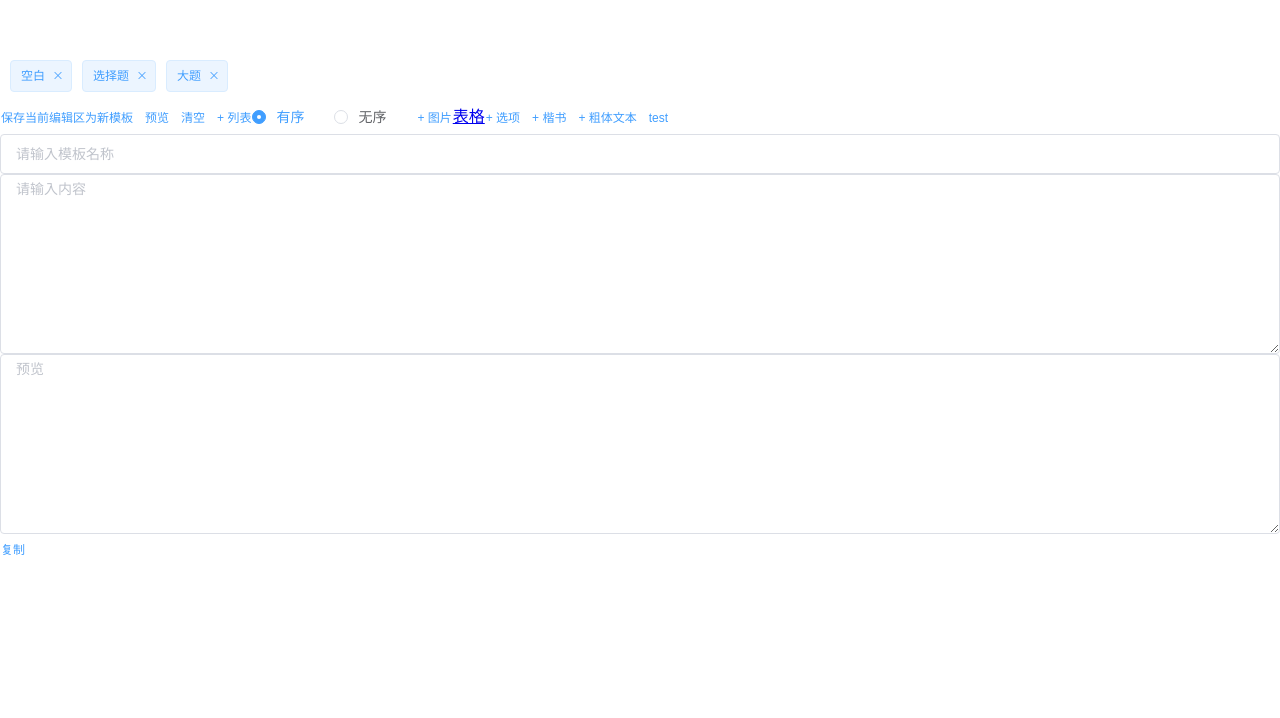
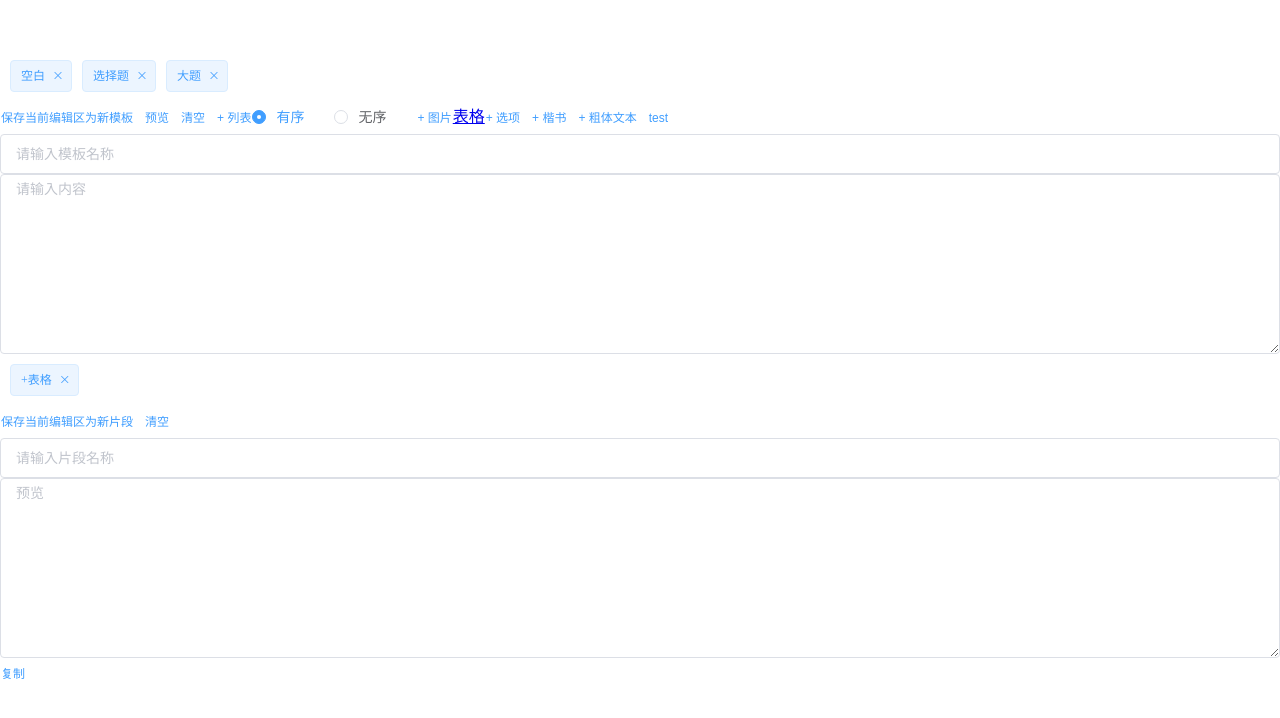
Before and after one commit to Nshcn/latexHelper, a Vue app: page / in a window 1280 px wide. Shown: the top 718 px of the page. Built offline with nearby package versions, Linux system fonts and the light colour scheme.

Commit message:
存储功能完成

```diff
--- a/src/components/Edit.vue
+++ b/src/components/Edit.vue
@@ -55,7 +55,25 @@
               @keydown.tab.native="tabInput($event)"
               show-word-limit>
     </el-input>
+    <div class="latex-snippet-wrap">
+      <el-tag v-for="item in snippetStore"
+              class="snippet-item"
+              :key="item.name"
+              @close="deleteSnippet(item.name)"
+              @click="insertSnippet(item.name)"
+              closable>{{'+'+item.name}}</el-tag>
+
+    </div>
+    <el-button type="text"
+               size="small"
+               @click="saveSnippet">保存当前编辑区为新片段</el-button>
+    <el-button type="text"
+               size="small"
+               @click="latexCode = ''">清空</el-button>
+    <el-input v-model="snippetName"
+              placeholder="请输入片段名称"></el-input>
     <el-input type="textarea"
+              id="preview-area"
               placeholder="预览"
               v-model="latexCode"
               :autosize="{ minRows: 8}"
@@ -69,26 +87,67 @@
 </template>
 
 <script>
+import storage from '@/utils/storage'
+
 export default {
   name: 'Edit',
   components: {},
-  props: {
-    sourceText: String,
+  watch: {
+    templateStore: {
+      handler(newValue) {
+        storage.setItem({
+          value: newValue,
+          name: 'templateStore',
+        })
       },
-  watch: {
-    sourceText(newValue) {
-      this.originText = newValue
+      deep: true,
     },
+    snippetStore: {
+      handler(newValue) {
+        storage.setItem({
+          value: newValue,
+          name: 'snippetStore',
+        })
+      },
+      deep: true,
+    },
+  },
+  created() {
+    let localTemplateStore = storage.getItem('templateStore')
+    if (localTemplateStore) {
+      this.templateStore = localTemplateStore
+    } else {
+      storage.setItem({
+        value: this.templateStore,
+        name: 'templateStore',
+      })
+    }
+
+    let localSnippetStore = storage.getItem('snippetStore')
+    if (localSnippetStore) {
+      this.snippetStore = localSnippetStore
+    } else {
+      storage.setItem({
+        value: this.snippetStore,
+        name: 'snippetStore',
+      })
+    }
   },
   data() {
     return {
       originText: '',
       inputVisible: false,
       templateName: '',
-      curTemplate: '空白',
+      snippetName: '',
       latexCode: '',
       listType: 'ol',
       markTypeArr: ['ol', 'ul', 'fig', 'wfig', 'opt', 'kaishu', 'bf'],
+      snippetStore: [
+        {
+          name: '表格',
+          content: '【表格】,fdskjkjsfdjsdkafds\nfjdklsjfl\njfkdjsk',
+        },
+      ],
       templateStore: [
         {
           name: '空白',
@@ -116,11 +175,29 @@ export default {
         dom.value.substring(dom.selectionEnd, dom.textLength)
     },
     showTemplate(templateName) {
+      if (this.originText.trim() !== '') {
+        this.$confirm(`切换模板会清空编辑区, 是否继续?`, '提示', {
+          confirmButtonText: '确定',
+          cancelButtonText: '取消',
+          type: 'warning',
+        })
+          .then(() => {
             this.templateName = templateName
             for (let item of this.templateStore) {
               if (item.name === templateName) {
                 this.originText = item.content
                 return
+              }
+            }
+          })
+          .catch(() => {})
+      } else {
+        this.templateName = templateName
+        for (let item of this.templateStore) {
+          if (item.name === templateName) {
+            this.originText = item.content
+            return
+          }
         }
       }
     },
@@ -178,6 +255,7 @@ export default {
         })
           .then(() => {
             this.templateStore[repeatIndex].content = this.originText
+            console.log(this.templateStore)
             this.$message({
               type: 'success',
               message: '覆盖成功!',
@@ -275,6 +353,7 @@ export default {
         `\t\\includegraphics[width=0.8\\textwidth]{${figName}.png}\n` +
         `\t\\caption{${figName}}\n` +
         `\t\\label{fig:${figName}}\n` +
+        `\t%\\ref{fig:${figName}}\n` +
         '\\end{figure}\n'
       )
     },
@@ -286,6 +365,7 @@ export default {
         `\t\\includegraphics[width=0.8\\textwidth]{${figName}.png}\n` +
         `\t\\caption{${figName}}\n` +
         `\t\\label{fig:${figName}}\n` +
+        `\t%\\ref{fig:${figName}}\n` +
         '\\end{wrapfigure}\n'
       )
     },
@@ -357,10 +437,7 @@ export default {
     },
 
     test() {
-      let str =
-        '翻*领狂单J*S莱肯发范定龙*江了赛季浮动*茯苓丹发浮动浮动发腮动发腮发龙家店发腮'
-      let res = this.parseInlineText(str)
-      console.log(res)
+      this.insertSnippet('fd')
     },
 
     // textarea输入tab制表符
@@ -405,6 +482,88 @@ export default {
         type: 'success',
       })
     },
+
+    deleteSnippet(snippetName) {
+      for (let i = 0; i < this.snippetStore.length; i++) {
+        if (this.snippetStore[i].name === snippetName) {
+          this.$confirm(
+            `此操作将永久删除"${snippetName}"片段, 是否继续?`,
+            '提示',
+            {
+              confirmButtonText: '确定',
+              cancelButtonText: '取消',
+              type: 'warning',
+            }
+          )
+            .then(() => {
+              this.snippetStore.splice(i, 1)
+              this.$message({
+                type: 'success',
+                message: '删除成功!',
+              })
+              return
+            })
+            .catch(() => {})
+        }
+      }
+    },
+
+    insertSnippet(snippetName) {
+      this.snippetName = snippetName
+      let dom = document.getElementById('preview-area')
+      let index = this.snippetStore.findIndex((item) => {
+        return item.name === snippetName
+      })
+      let snippetContent = this.snippetStore[index].content
+      dom.value =
+        dom.value.substring(0, dom.selectionStart) +
+        `\n${snippetContent}\n` +
+        dom.value.substring(dom.selectionEnd, dom.textLength)
+    },
+
+    saveSnippet() {
+      if (this.snippetName === '') {
+        this.$message({
+          type: 'warning',
+          message: '请输入模板名称',
+        })
+        return
+      }
+      if (this.latexCode === '') {
+        this.$message({
+          type: 'warning',
+          message: '编辑区为空',
+        })
+        return
+      }
+      let repeatIndex = this.snippetStore.findIndex((item) => {
+        return item.name === this.snippetName
+      })
+      if (repeatIndex !== -1) {
+        this.$confirm(`"${this.snippetName}"片段已存在, 是否覆盖?`, '提示', {
+          confirmButtonText: '确定',
+          cancelButtonText: '取消',
+          type: 'warning',
+        })
+          .then(() => {
+            this.snippetStore[repeatIndex].content = this.latexCode
+            this.$message({
+              type: 'success',
+              message: '覆盖成功!',
+            })
+          })
+          .catch(() => {})
+      } else {
+        this.snippetStore.push({
+          name: this.snippetName,
+          content: this.latexCode,
+        })
+        this.$message({
+          type: 'success',
+          message: '保存成功',
+        })
+      }
+    },
   },
 }
 </script>
@@ -413,10 +572,12 @@ export default {
 * {
   margin: 0;
 }
-.templates-wrap {
+.templates-wrap,
+.latex-snippet-wrap {
   padding: 10px;
 }
-.template-item {
+.template-item,
+.snippet-item {
   /* margin: 0 10px 0 0 !important; */
   cursor: pointer;
 }
--- /dev/null
+++ b/src/utils/storage.js
@@ -0,0 +1,75 @@
+let myStorage=(function() {
+  function setItem(params) {//存入localStorage方法
+      // 存入的参数
+      const obj = {
+          name: "",   // 存入的名字
+          value: "",   // 存入的值
+          expires: "",   // 过期时间
+          startTime: new Date().getTime()  //存入的时间
+      }
+      const options = {};// 将obj 和传进来的params 合并  放到options里面 实现js中浅拷贝
+      Object.assign(options, obj, params);
+      // 判断用户是否设置了过期时间
+      if (options.expires) {
+          //  以options.name为key,    options为值放进去
+          localStorage.setItem(options.name, JSON.stringify(options));
+      } else {
+          // 如果 options.expires 没有设置的话， 就判断一下value的类型
+          // 注意 我们 的 localStorage 只能存储字符串 像是数组和对象要转换下
+          let type = Object.prototype.toString.call(options.value);
+          if (type == '[object Object]' || type == '[object Array]') {
+              options.value = JSON.stringify(options.value);
+          }
+          localStorage.setItem(options.name, options.value);
+      }
+  }
+  // 获取数值
+  function getItem(name) {
+      let item = localStorage.getItem(name);
+      // 判断 item 是否存在
+      if (item) {
+          // 先将取到的对象 看能转换成object 对象格式，不能就说明不是json字符串形式
+          try {
+              item = JSON.parse(item);
+          } catch (error) {
+              // eslint-disable-next-line no-self-assign
+              item = item;
+          }
+          // 如果有expires的值,说明设置了失效时间
+          if (item.expires) {
+                  // 获取当前时间
+              let now = new Date().getTime();
+              // 当前的时间和存入时候的时间 进行相减 和过期时间进行比较
+              // 大于就说明过期了 清除存储  小于或者等于 就没有过期
+              if (now - item.startTime > item.expires) {
+                  localStorage.removeItem(name);
+                  return false;  // 返回一个状态值
+              } else {
+                  //缓存未过期，返回值
+                  return item.value;
+              }
+          } else {
+              // 没有设置过期时间，直接返回值
+              return item;
+          }
+      }else{
+          return false; // 如果item 值为undefined 则说明没有存储 返回false
+      }
+  }
+
+  // 移除指定的缓存
+  function removeItem(name) {
+      localStorage.removeItem(name);
+  }
+  // 移除所有的存储数据
+  function clear() {
+      localStorage.clear();
+  }
+  return {    // 返回 执行接口
+      setItem,
+      getItem,
+      removeItem,
+      clear
+  }
+})();
+export default myStorage; //暴露方法
```
Lines whose indentation alone changed are shown as unchanged.
